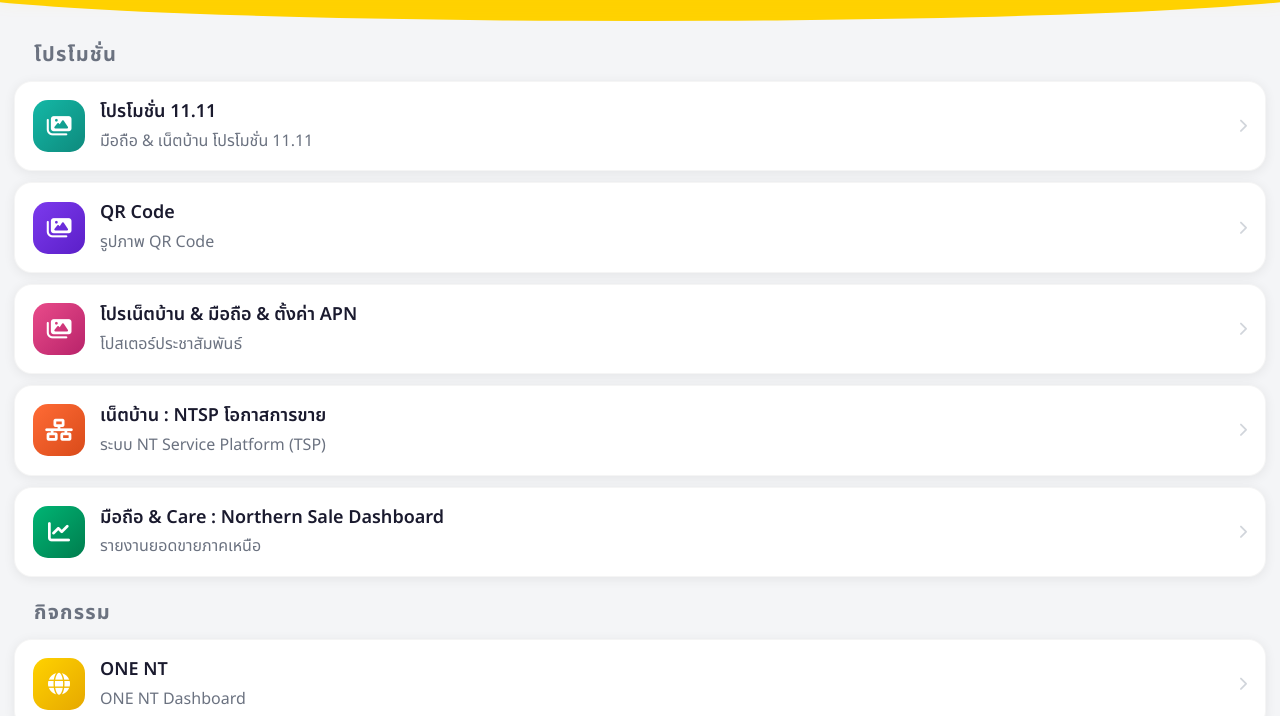
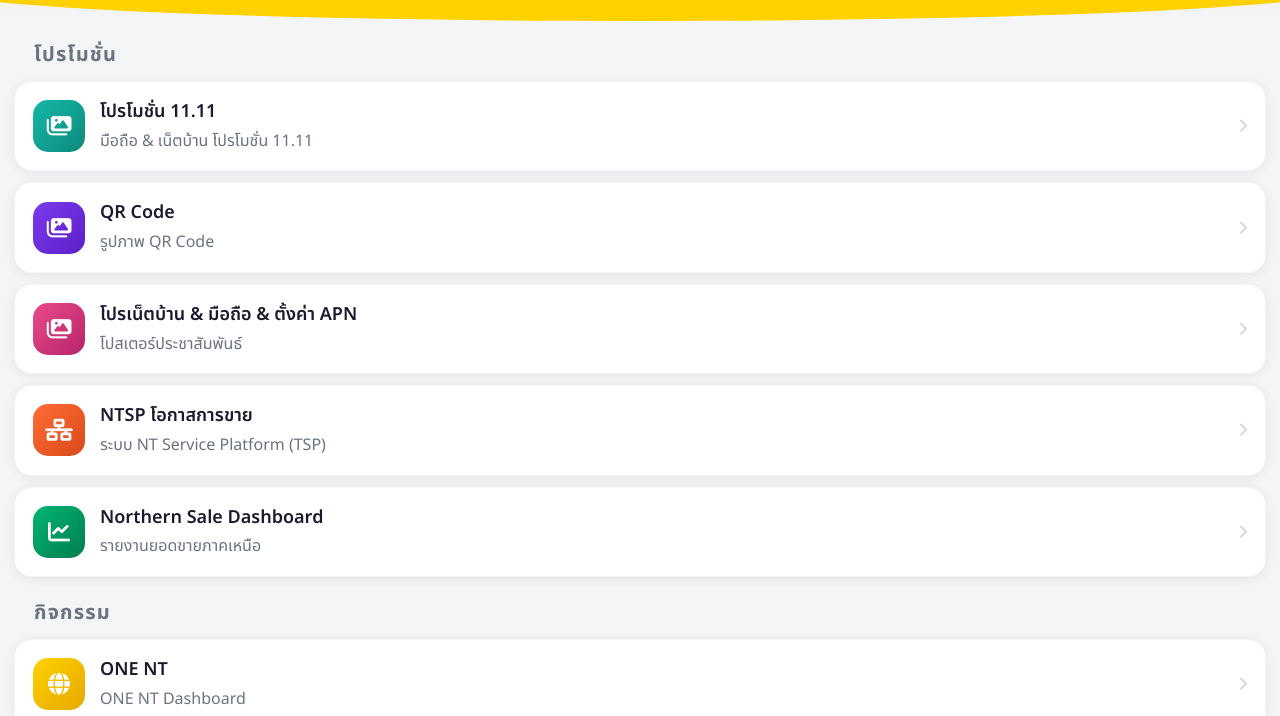
Before and after one commit to systemkz/linkdd555, a plain HTML site: page index.html in a window 1280 px wide. Shown: the part 84-800 px from the top of the page. Drawn offline with Linux system fonts and the light colour scheme.

Commit message:
Add files via upload

```diff
--- a/index.html
+++ b/index.html
@@ -417,7 +417,7 @@
   <div class="card" onclick="openLink(this)" data-link="https://tsp.totbb.net/index.php?r=/lead/create">
     <div class="icon c-orange"><i class="fas fa-network-wired"></i></div>
     <div class="card-text">
-      <div class="title">เน็ตบ้าน : NTSP โอกาสการขาย</div>
+      <div class="title">NTSP โอกาสการขาย</div>
       <div class="subtitle">ระบบ NT Service Platform (TSP)</div>
     </div>
     <i class="fas fa-chevron-right card-arrow"></i>
@@ -427,7 +427,7 @@
   <div class="card" onclick="openLink(this)" data-link="https://script.google.com/macros/s/AKfycbzA4UtW_mKV877qIpKoVZdxojPJrZkpyZAWBvhdg6JeLmLpZLq6XkAiBoK0UMDhmP2y/exec">
     <div class="icon c-green"><i class="fas fa-chart-line"></i></div>
     <div class="card-text">
-      <div class="title">มือถือ & Care : Northern Sale Dashboard</div>
+      <div class="title">Northern Sale Dashboard</div>
       <div class="subtitle">รายงานยอดขายภาคเหนือ</div>
     </div>
     <i class="fas fa-chevron-right card-arrow"></i>
```
